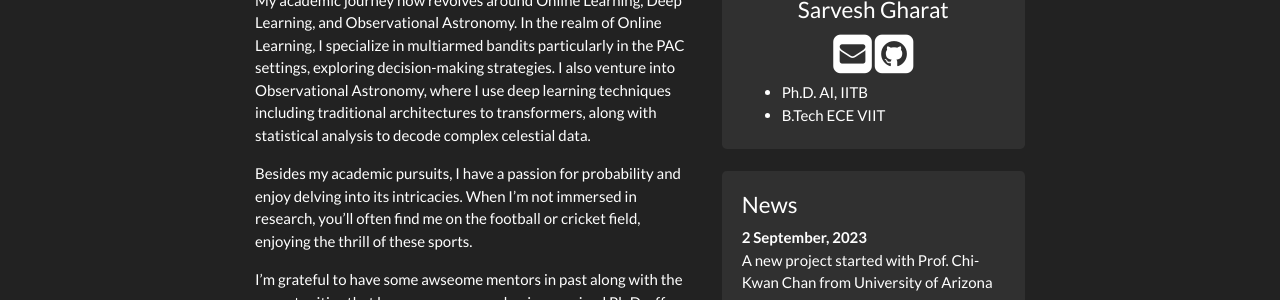
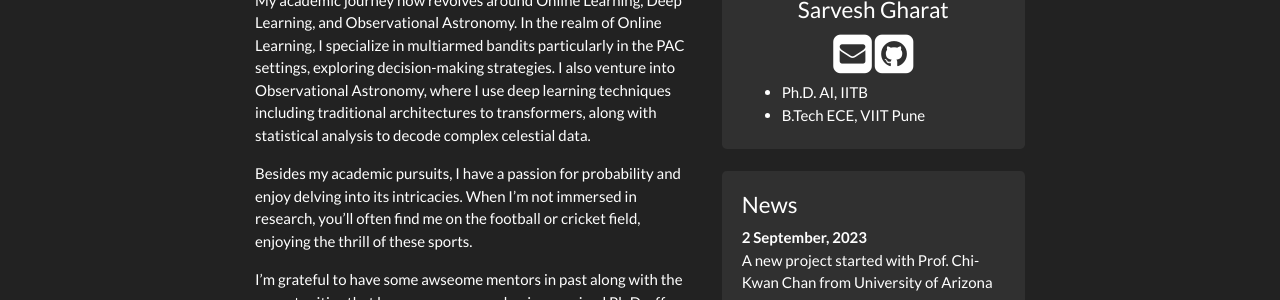
Before and after one commit to SarveshVGharat/SarveshVGharat.github.io, a Jekyll site: the page built from _pages/home.md, in a window 1280 px wide and 1016 px high. Shown: the part 305-605 px from the top of the window. Built offline with Jekyll 4.4.1, drawn with Linux system fonts in a browser that asks for light colours; nearby versions of some CDN libraries; a style sheet for code colours, icons or effects is not loaded.

Commit message:
Update pi.yml

```diff
--- a/_data/pi.yml
+++ b/_data/pi.yml
@@ -15,7 +15,7 @@
   # education5:
   # education6:
   education1short: Ph.D. AI, IITB
-  education2short: B.Tech ECE VIIT
+  education2short: B.Tech ECE, VIIT Pune
   # education3short:
   # education4short:
   # education5short:
```
